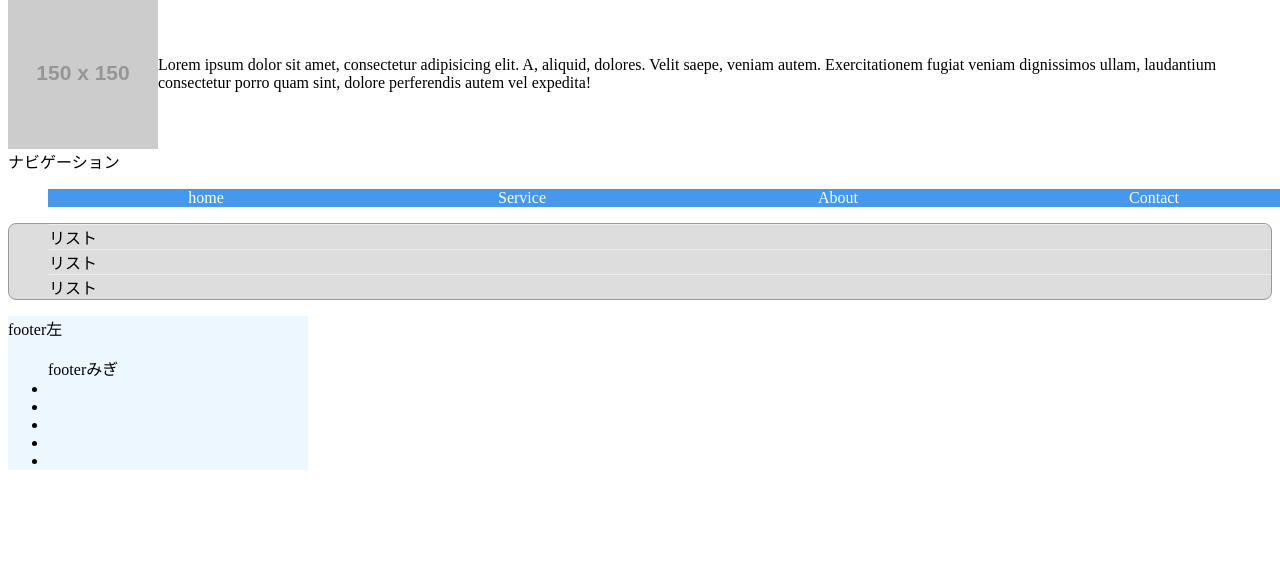
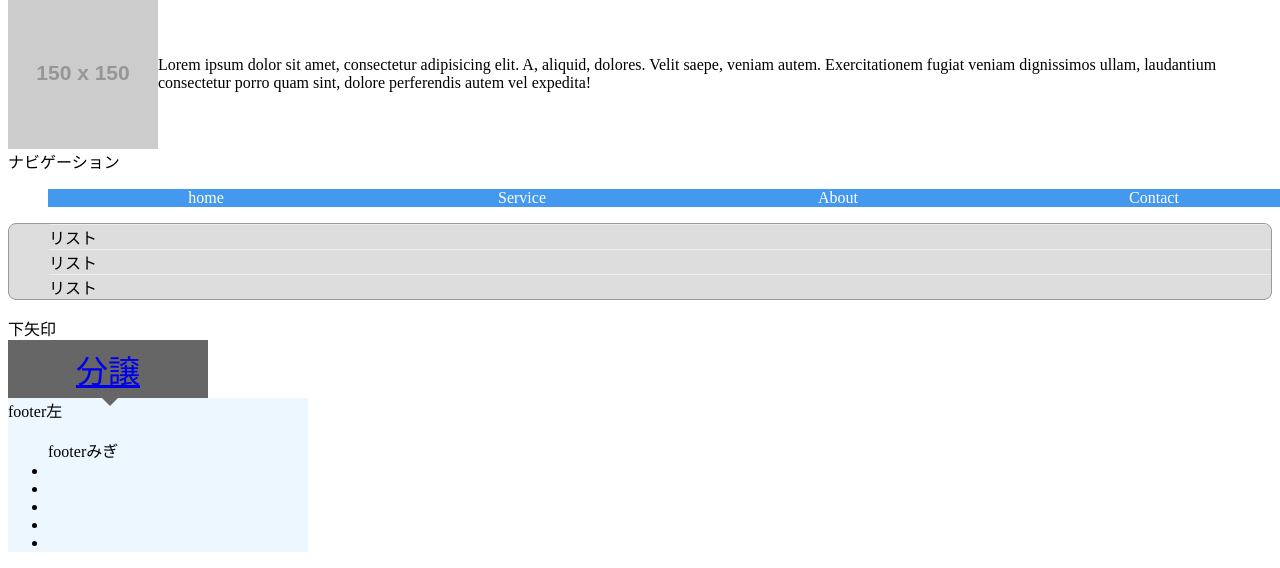
Before and after one commit to umanari145/css, a PHP site: page / in a window 1280 px wide. Shown: the part 735-1303 px from the top of the page. Before the commit the page ends 1205 px from the top, so only its background shows below. Run offline with PHP 8.4, Linux system fonts and the light colour scheme; grey boxes labelled with a size stand in for pictures from a placeholder-image service; some libraries are stand-ins or nearby versions; some web fonts are replaced.

Commit message:
リンク時の下向き矢印

```diff
--- a/less/css/common.less
+++ b/less/css/common.less
@@ -173,3 +173,27 @@ icon画像
 	list-style-type: none;
 	border-top:1px solid #EEE;
 }
+
+/**ワンポイント下矢印**/
+.arrow3{
+  position: relative;
+  background: #666;
+  font-size: 2rem;
+  width: 200px;
+  a{
+	  display: block;
+	  text-align: center;
+	  padding: 3%;
+  }
+}
+
+.arrow3::after{
+  content: "";
+  position: absolute;
+  bottom:-8px;
+  left:46%;
+  display:block;
+  border-top: 10px solid #666;
+  border-left: 10px solid transparent;
+  border-right: 10px solid transparent;
+}
--- a/less/css/top.css
+++ b/less/css/top.css
@@ -144,6 +144,28 @@ icon画像
   list-style-type: none;
   border-top: 1px solid #EEE;
 }
+/**ワンポイント下矢印**/
+.arrow3 {
+  position: relative;
+  background: #666;
+  font-size: 2rem;
+  width: 200px;
+}
+.arrow3 a {
+  display: block;
+  text-align: center;
+  padding: 3%;
+}
+.arrow3::after {
+  content: "";
+  position: absolute;
+  bottom: -8px;
+  left: 46%;
+  display: block;
+  border-top: 10px solid #666;
+  border-left: 10px solid transparent;
+  border-right: 10px solid transparent;
+}
 #contents {
   border-radius: 8px;
   -webkit-border-radius: 8px;
--- a/less/index.php
+++ b/less/index.php
@@ -90,6 +90,15 @@
 	<li class="tableview__item">リスト</li>
 </ul>
 
+下矢印
+<div class="arrow3">
+	<a href="#">分譲</a>
+</div>
+
+
+
+
+
 
 <?php
     include 'footer.php';
```
